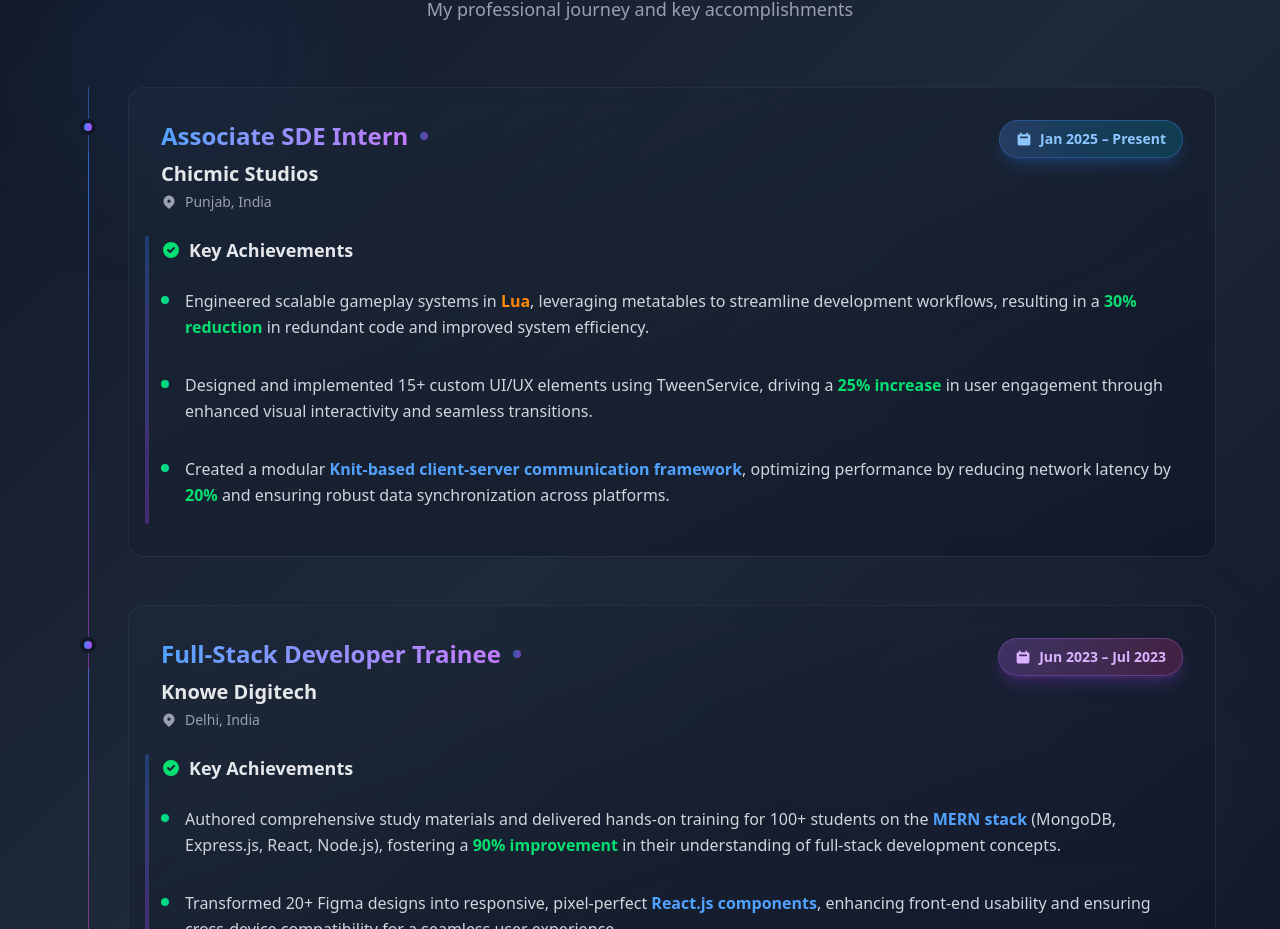
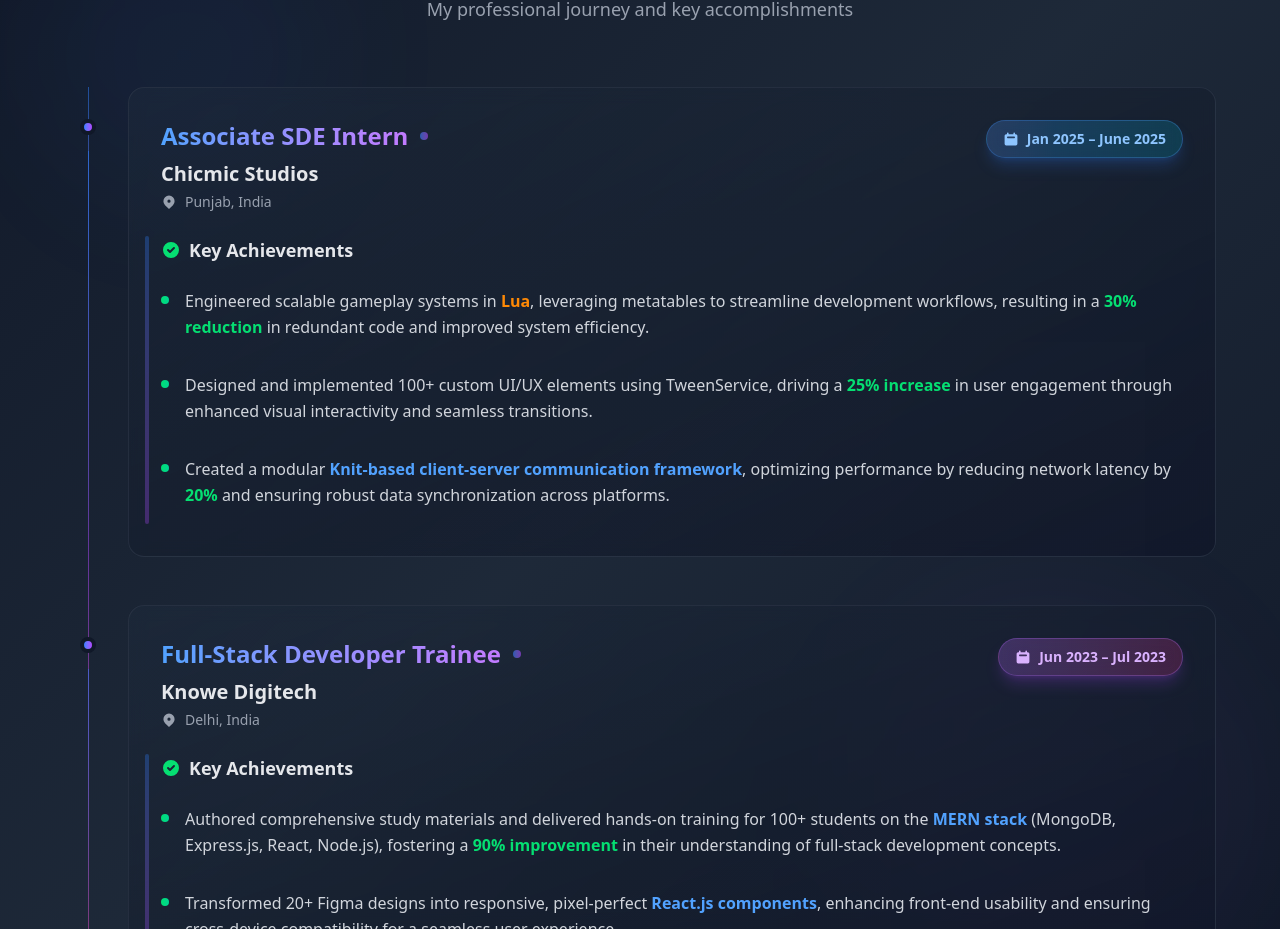
Before and after one commit to nishant-kumar22/my-portfolio, a React (Vite) app: page / in a window 1280 px wide. Shown: the part 2451-3380 px from the top of the page. Built offline with nearby package versions, Linux system fonts and the light colour scheme.

Commit message:
updated experience

```diff
--- a/src/data/experienceData.js
+++ b/src/data/experienceData.js
@@ -4,7 +4,7 @@
     role: 'Associate SDE Intern',
     company: 'Chicmic Studios',
     location: 'Punjab, India',
-    duration: 'Jan 2025 – Present',
+    duration: 'Jan 2025 – June 2025',
     badgeColor: 'blue',
     skills: [
       { name: 'Lua', color: 'orange' },
@@ -21,9 +21,9 @@
         ]
       },
       {
-        description: 'Designed and implemented 15+ custom UI/UX elements using TweenService, driving a 25% increase in user engagement through enhanced visual interactivity and seamless transitions.',
+        description: 'Designed and implemented 100+ custom UI/UX elements using TweenService, driving a 25% increase in user engagement through enhanced visual interactivity and seamless transitions.',
         highlights: [
-          { text: '15+ custom UI/UX elements', color: 'purple-400' },
+          { text: '100+ custom UI/UX elements', color: 'purple-400' },
           { text: '25% increase', color: 'green-400' }
         ]
       },
```
